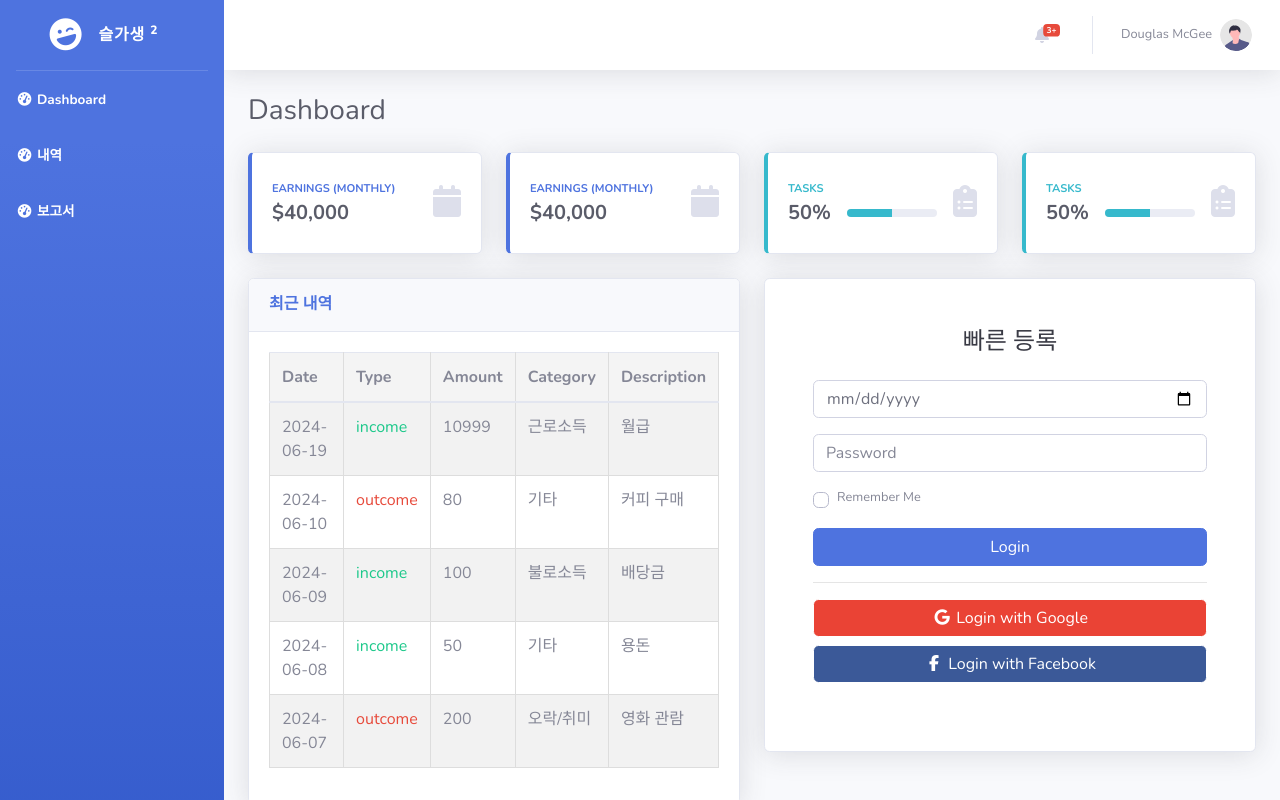
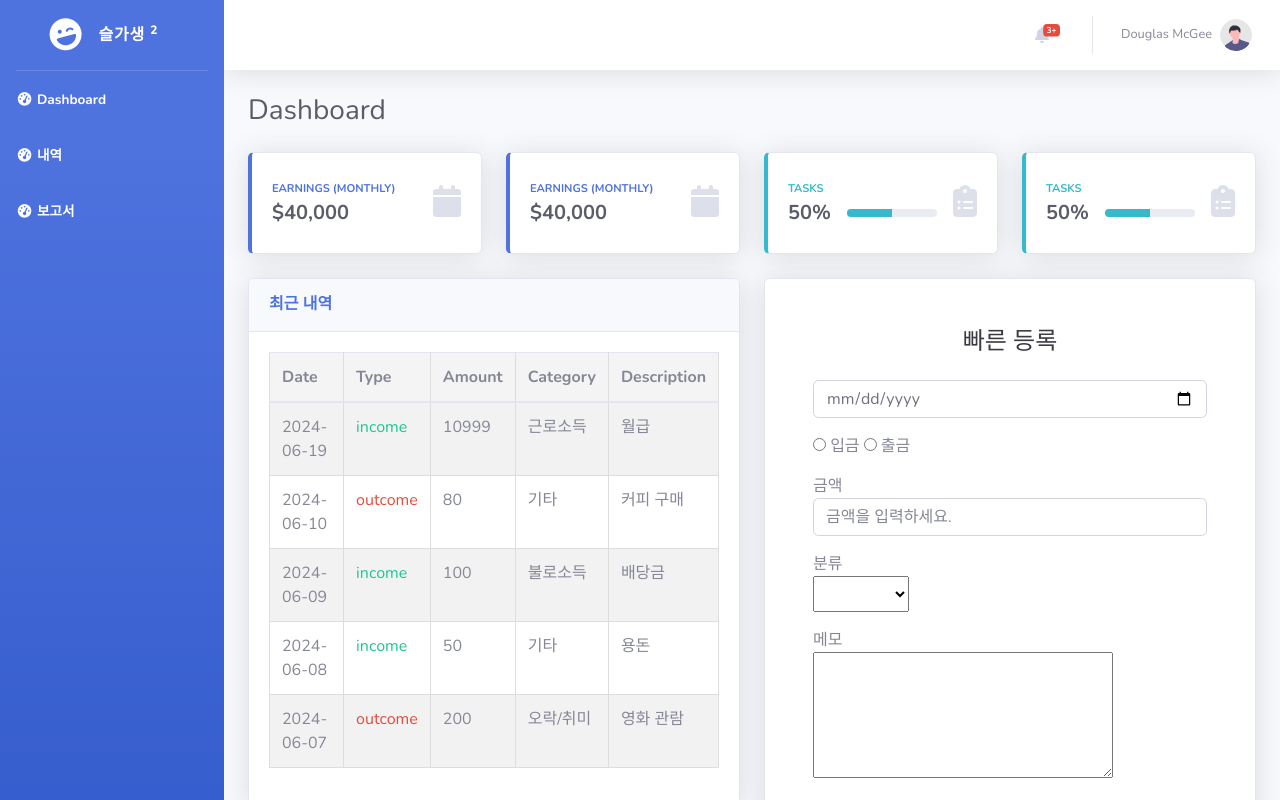
Before and after one commit to isj0228/sulgasaeng, a Vue app in the folder Skeleton_project/: page / in a window 1280 px wide. Shown: the top 800 px of the page. Built offline with nearby package versions, Linux system fonts and the light colour scheme; data requests are answered from the project's data file.

Commit message:
feat: RecordForm

```diff
--- a/Skeleton_project/src/components/RecordForm.vue
+++ b/Skeleton_project/src/components/RecordForm.vue
@@ -6,30 +6,38 @@
         <form>
             <div class="form-group">
                 <input type="date" class="form-control form-control-user" id="exampleInputdate"
-                    aria-describedby="dateHelp" placeholder="Enter date Address...">
+                    aria-describedby="dateHelp" placeholder="Enter date Address..." required>
                 <!-- <input type="date" class="form-control form-control-user" placeholder="Date" required /> -->
             </div>
             <div class="form-group">
-                <input type="password" class="form-control form-control-user" id="exampleInputPassword"
-                    placeholder="Password">
+                    <input type="radio" name="type" value="income" v-model="newTransaction.type" required> 입금
+                    <input type="radio" name="type" value="outcome" v-model="newTransaction.type" required> 출금
             </div>
             <div class="form-group">
-                <div class="custom-control custom-checkbox small">
-                    <input type="checkbox" class="custom-control-input" id="customCheck">
-                    <label class="custom-control-label" for="customCheck">Remember
-                        Me</label>
-                </div>
+                금액<br>
+                <input type="text" class="form-control form-control-user" placeholder="금액을 입력하세요." required style="text-align: left;">
             </div>
-            <a href="index.html" class="btn btn-primary btn-user btn-block">
-                Login
-            </a>
-            <hr>
-            <a href="index.html" class="btn btn-google btn-user btn-block">
-                <i class="fab fa-google fa-fw"></i> Login with Google
-            </a>
-            <a href="index.html" class="btn btn-facebook btn-user btn-block">
-                <i class="fab fa-facebook-f fa-fw"></i> Login with Facebook
-            </a>
+            <div class="form-group">
+                분류<br>
+                <select v-model="newTransaction.category" required>
+                    <option value="식비">식비</option>
+                    <option value="교통비">교통비</option>
+                    <option value="주거비">주거비</option>
+                    <option value="통신비">통신비</option>
+                    <option value="의료비">의료비</option>
+                    <option value="교육비">교육비</option>
+                    <option value="의류/미용">의류/미용</option>
+                    <option value="오락/취미">오락/취미</option>
+                    <option value="기타**">기타**</option>
+        </select>
+            </div>
+            <div class="form-group">
+                메모<br>
+                <textarea name="opinion" cols="30" rows="5" v-model="newTransaction.desc"></textarea>
+            </div>
+
+            <!-- <button> 입력하면 돼요. 이벤트 발생 시 addNewTransaction 발생 -->
+
         </form>
         <!-- <hr>
                 <div class="text-center">
@@ -41,9 +49,29 @@
     </div>
 </template>
 
-<script>
-export default {
+<script setup>
+import {reactive, ref} from 'vue'
+import { useBudgetStore } from '@/stores/budgetStore.js'
 
+
+const date = ref(new Date());
+
+const newTransaction = ref({
+    date: '',
+    type: '',
+    amount: '',
+    category: '',
+    desc:''
+})
+
+const addNewTransaction = () => {
+    budgetStore.addTransaction(newTransaction.value)
+        newTransaction.value = { date: '', type: 'income', amount: '', category: '', desc: '' }
+
+}
+
+const testtest = () => {
+    console.log(newTransaction)
 }
 </script>
 
```
